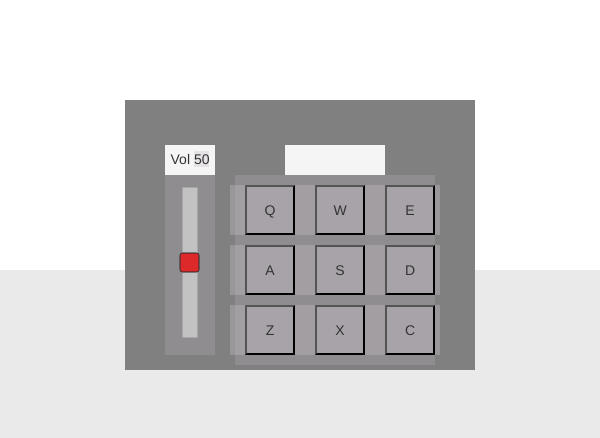
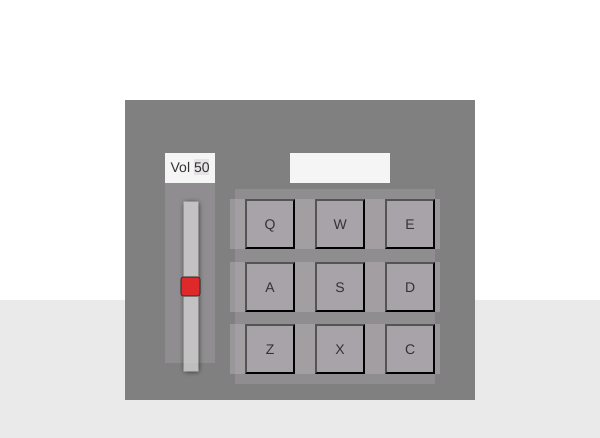
Before and after one commit to MMMC-Chrono/Drum-Machine-fcc, a plain HTML site: page src/index.html in a window 600 px wide. Drawn offline with nearby package versions, Linux system fonts and the light colour scheme.

Commit message:
changed items

```diff
--- a/src/styles.css
+++ b/src/styles.css
@@ -37,7 +37,6 @@
 }
 .slider:hover {
     opacity: 1;
-    box-shadow: 0px 0px 5px red;
 }
 .slider::-webkit-slider-thumb {
     -webkit-appearance: none;
@@ -64,7 +63,7 @@
 @media only screen and (min-width: 400px) and (max-width: 600px) {
     #drum-machine {
         width: 350px;
-        height: 270px;
+        height: 300px;
         top: 100px;
         padding: 20px;
     }
@@ -72,7 +71,7 @@
         width: 50px;
         height: 210px;
         left: 40px;
-        top: 45px;
+        top: 53px;
     }
     #vol-display {
         height: 30px;
@@ -80,12 +79,16 @@
         padding-top: 4px;
     }
     #vol-range {
-        width: 150px;
-        left: -50px;
-        top: 110px;
+        width: 170px;
+        left: -59px;
+        top: 126px;
     }
     .slider {
         height: 15px;
+        box-shadow: 0px 0px 5px black;
+    }
+    .slider:hover {
+        box-shadow: 0px 0px 3px 1px red;
     }
     .slider::-webkit-slider-thumb {
         width: 20px;
@@ -103,15 +106,16 @@
         width: 100px;
         height: 20px;
         margin: 10px;
-        top: 35px;
+        top: 43px;
         height: 30px;
-        left: 150px;
+        left: 155px;
+        padding-top: 4px;
     }
     .drums {
         padding: 10px;
         width: 200px;
-        height: 190px;
-        top: 75px;
+        height: 195px;
+        top: 89px;
         right: 40px;
     }
     .drum-pad {
```
